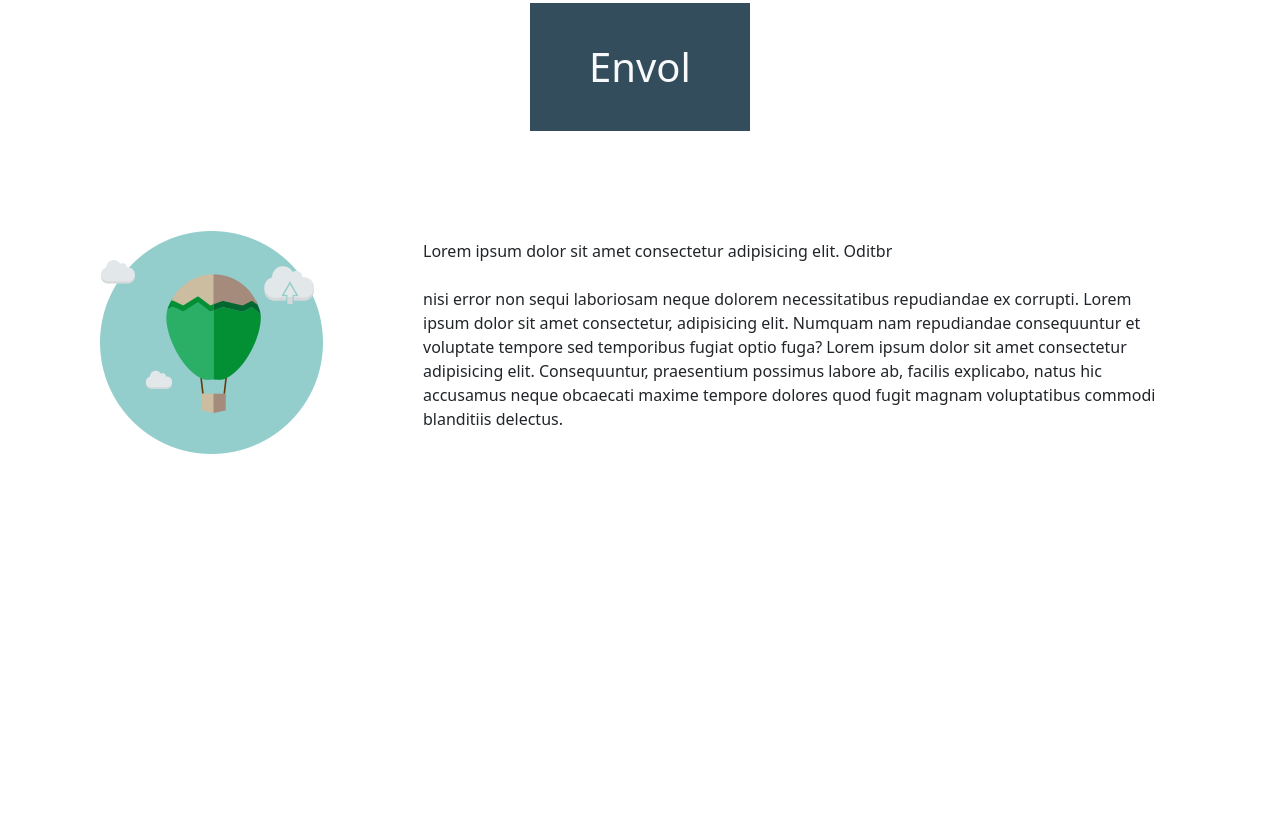
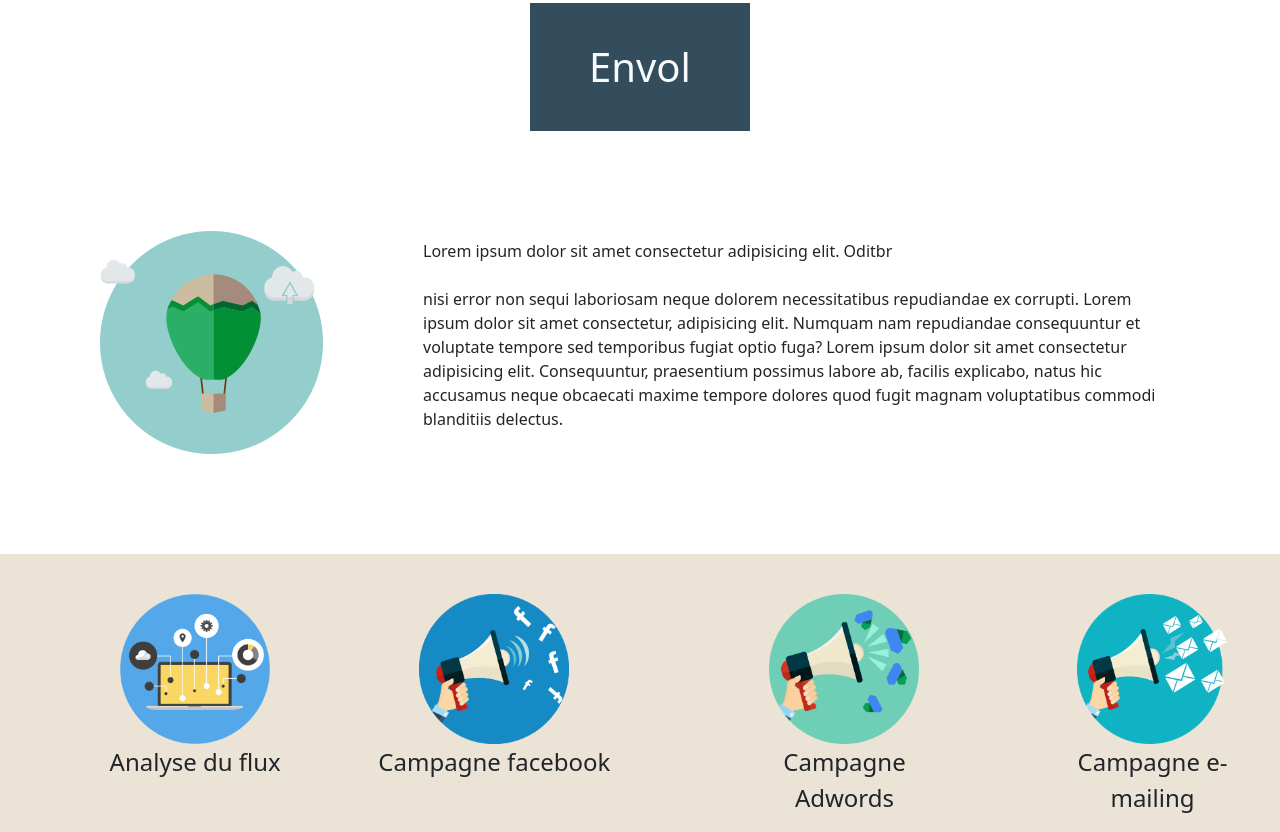
Before and after one commit to saidlionsgeeek/youcommunik-github-duo, a website: page index.html in a window 1280 px wide. Shown: the part 2590-3422 px from the top of the page. Before the commit the page ends 3144 px from the top, so only its background shows below. Drawn offline with nearby package versions, Linux system fonts and the light colour scheme.

Commit message:
section 7

```diff
--- a/index.html
+++ b/index.html
@@ -179,6 +179,31 @@
                 </p>
             </div>
         </section>
+        <!-- end of section 6 -->
+        <!-- start of section 7 -->
+        <section class="d-block d-md-block d bg-beige  d-lg-flex justify-content-lg-around  ">
+            <div class="d-flex  justify-content-evenly pt-2 container-fluid">
+                <div class="px-0 px-lg-4 text-center">
+                    <img height="150px" width="150px" src="./public/images/icon-analyse-flux-web.png" alt="">
+                    <p class="fs-4 text-center">Analyse du flux</p>
+                </div>
+                <div class="px-0 text-center">
+                    <img height="150px" width="150px" src="./public/images/icon-campagne-facebook.png" alt="">
+                    <p class="fs-4 text-center">Campagne facebook</p>
+                </div>
+            </div>
+            <div class="d-flex d-flex  justify-content-evenly pt-2 container-fluid ">
+                <div class="px-0 px-lg-4 text-center">
+                    <img height="150px" width="150px" src="./public/images/icon-campagne-adwords.png" alt="">
+                    <p class="fs-4 text-center">Campagne Adwords</p>
+                </div>
+                <div class="px-0 text-center">
+                    <img height="150px" width="150px" src="./public/images/icon-campagne-e-mailing.png" alt="">
+                    <p class="fs-4 text-center">Campagne e-mailing</p>
+                </div>
+            </div>
+        </section>
+        <!-- end of section 7 -->
 
 
         <script src="./node_modules/bootstrap/dist/js/bootstrap.bundle.js"></script>
```
